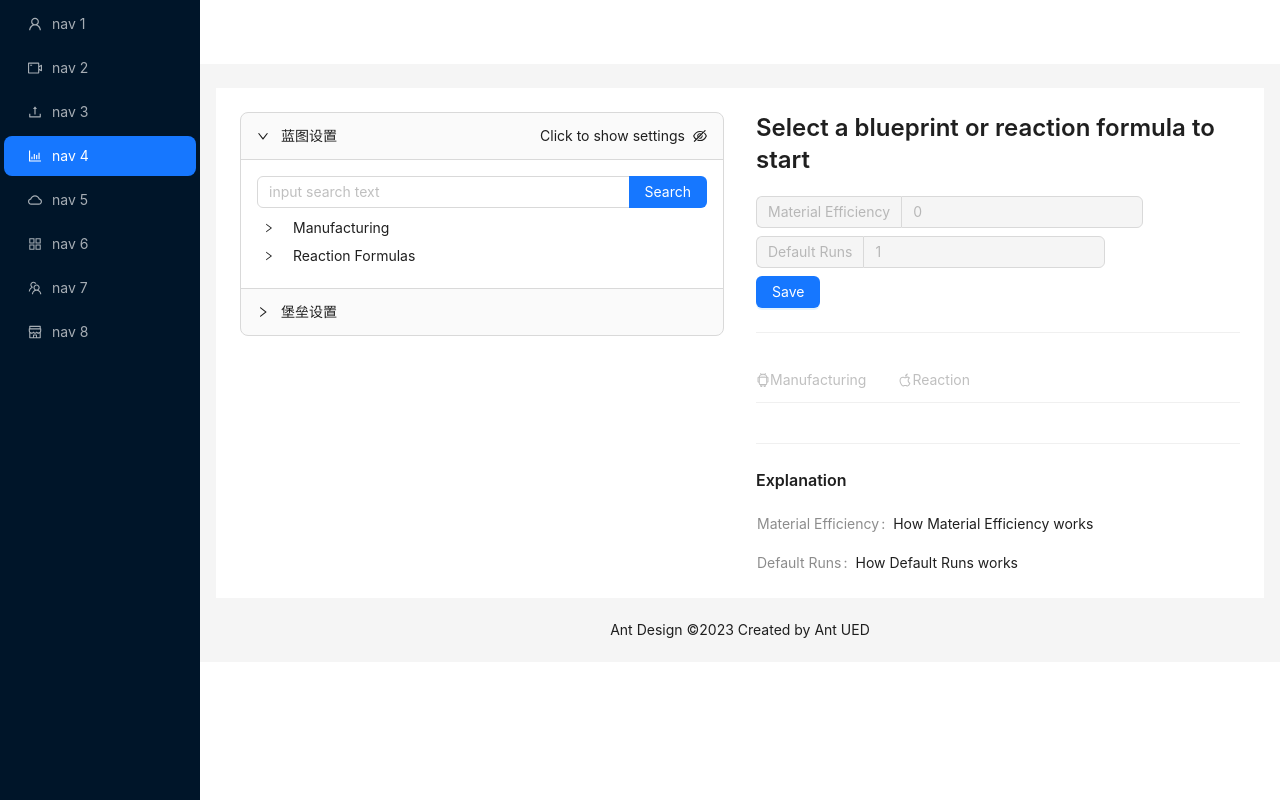
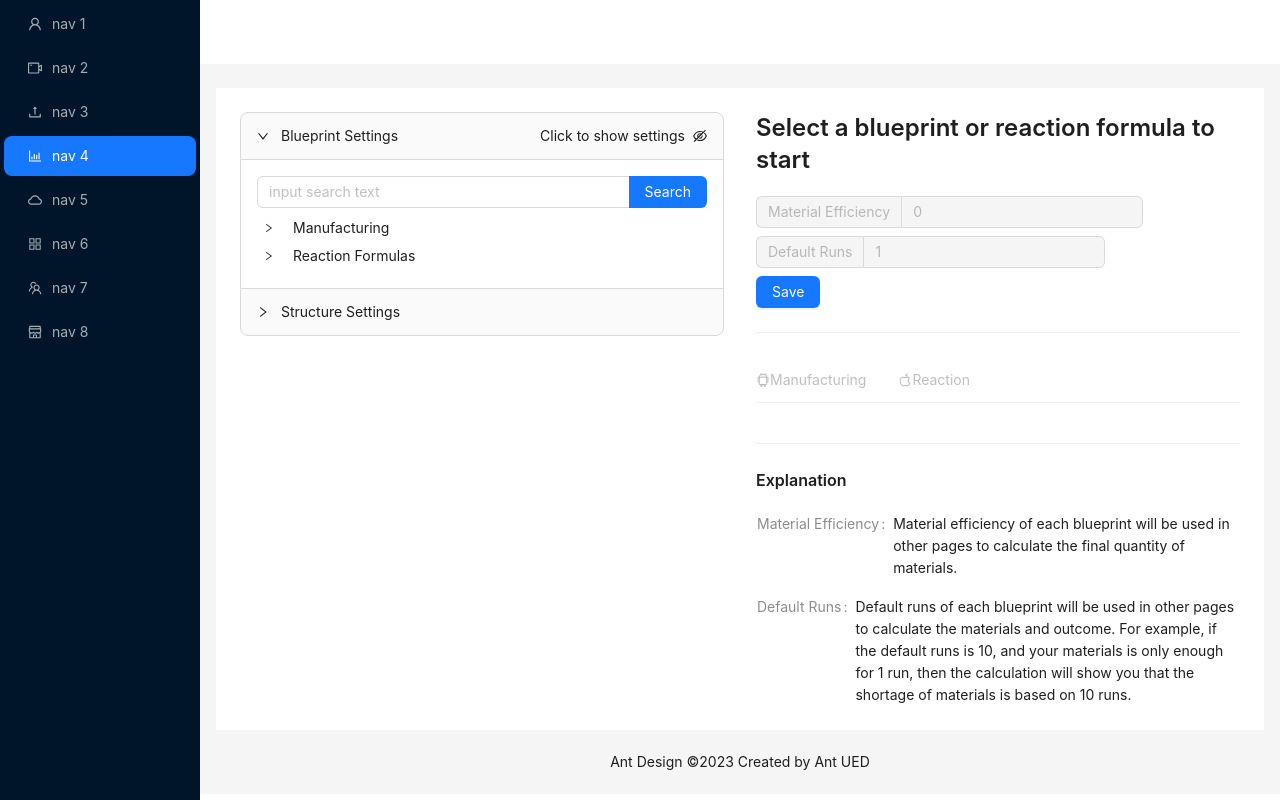
Before and after one commit to andy-wanganqi/vermilion-eve, a React (Create React App) app: page / in a window 1280 px wide. Built offline with nearby package versions, Linux system fonts and the light colour scheme.

Commit message:
[VE-001-001] Add explanation

```diff
--- a/src/data/Blueprints/ManufactureAndResearch/Components/StructureComponents/StructureExertConduitCouplerBlueprint.ts
+++ b/src/data/Blueprints/ManufactureAndResearch/Components/StructureComponents/StructureExertConduitCouplerBlueprint.ts
@@ -13,7 +13,7 @@ import { StructureExertConduitCoupler } from "../../../../Items/ManufactureAndRe
 
 const StructureExertConduitCouplerBlueprint: Blueprint = {
   id: 49721,
-  name: "Structure Exert ConduitCoupler Blueprint", //建筑导管联结器蓝图
+  name: "Structure Exert ConduitCoupler Blueprint (Incompleted)", //建筑导管联结器蓝图
   manufacturing: {
     outcome: {
       item: StructureExertConduitCoupler,
--- a/src/pages/SettingsPage/BlueprintSettingPage.tsx
+++ b/src/pages/SettingsPage/BlueprintSettingPage.tsx
@@ -38,7 +38,8 @@ export const BlueprintSettingPageContext =
   );
 
 const BlueprintSettingPage: React.FC = () => {
-  const [blueprintSettingsVisibility, setBlueprintSettingsVisibility] = useState(false);
+  const [blueprintSettingsVisibility, setBlueprintSettingsVisibility] =
+    useState(false);
   const [blueprint, setBlueprint] = useState<Blueprint | null>(null);
   const [setting, setSetting] = useState<BlueprintSetting>(
     defaultBlueprintSetting
@@ -128,14 +129,16 @@ const BlueprintSettingPage: React.FC = () => {
             </Button>
           </Space>
           <Divider></Divider>
+
           <BlueprintView blueprint={blueprint} setting={setting} />
           <Divider></Divider>
+
           <Descriptions column={1} title="Explanation">
             <Descriptions.Item label="Material Efficiency">
-              How Material Efficiency works
+              Material efficiency of each blueprint will be used in other pages to calculate the final quantity of materials.
             </Descriptions.Item>
             <Descriptions.Item label="Default Runs">
-              How Default Runs works
+              Default runs of each blueprint will be used in other pages to calculate the materials and outcome. For example, if the default runs is 10, and your materials is only enough for 1 run, then the calculation will show you that the shortage of materials is based on 10 runs.
             </Descriptions.Item>
           </Descriptions>
         </>
--- a/src/pages/SettingsPage/BlueprintTree.tsx
+++ b/src/pages/SettingsPage/BlueprintTree.tsx
@@ -41,7 +41,6 @@ const BlueprintTree: React.FC = () => {
         showLine={{ showLeafIcon: <FileOutlined /> }}
         switcherIcon={<DownOutlined />}
         showIcon={false}
-        defaultExpandedKeys={["0-0-0"]}
         onSelect={onSelect}
         treeData={blueprintSettingNodes}
       />
--- a/src/pages/SettingsPage/DataProvider.tsx
+++ b/src/pages/SettingsPage/DataProvider.tsx
@@ -1,11 +1,11 @@
+import { ReactNode } from "react";
+import { PercentageOutlined, RightCircleOutlined } from "@ant-design/icons";
 import type { DataNode } from "antd/es/tree";
+import { Space } from "antd";
 
 import { Blueprint, BlueprintGroup } from "../../data/types";
 import data from "../../data";
 import db from "../../db";
-import { ReactNode } from "react";
-import { Space } from "antd";
-import { PercentageOutlined, RightCircleOutlined } from "@ant-design/icons";
 
 export type BlueprintDataNode = DataNode & { blueprint: Blueprint | null };
 
--- a/src/pages/SettingsPage/index.tsx
+++ b/src/pages/SettingsPage/index.tsx
@@ -50,13 +50,13 @@ const SettingsPage: React.FC<React.PropsWithChildren> = (
         <Col className="gutter-row" span={12}>
           <Collapse defaultActiveKey={["blueprints"]} onChange={onChange}>
             <Panel
-              header="蓝图设置"
+              header="Blueprint Settings"
               key="blueprints"
               extra={blueprintTreeExtra()}
             >
               <BlueprintTree />
             </Panel>
-            <Panel header="堡垒设置" key="structures">
+            <Panel header="Structure Settings" key="structures">
               <p>{text}</p>
             </Panel>
           </Collapse>
```
